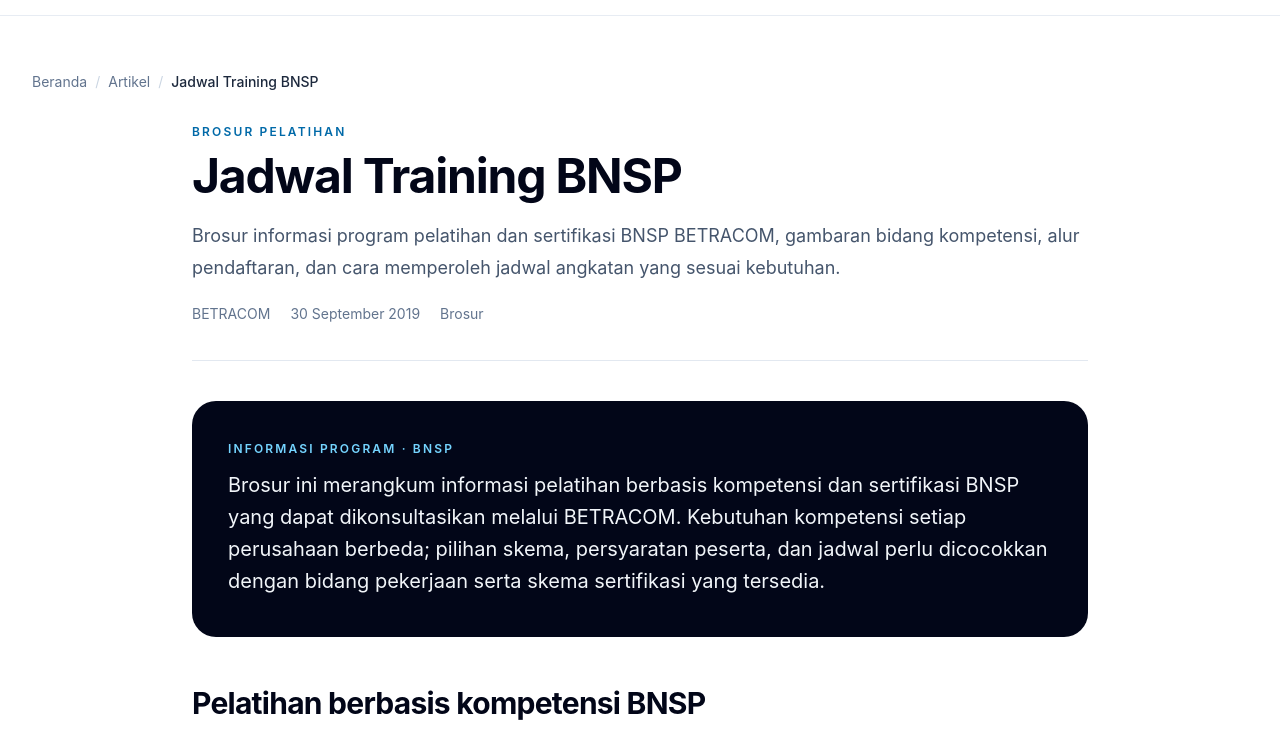
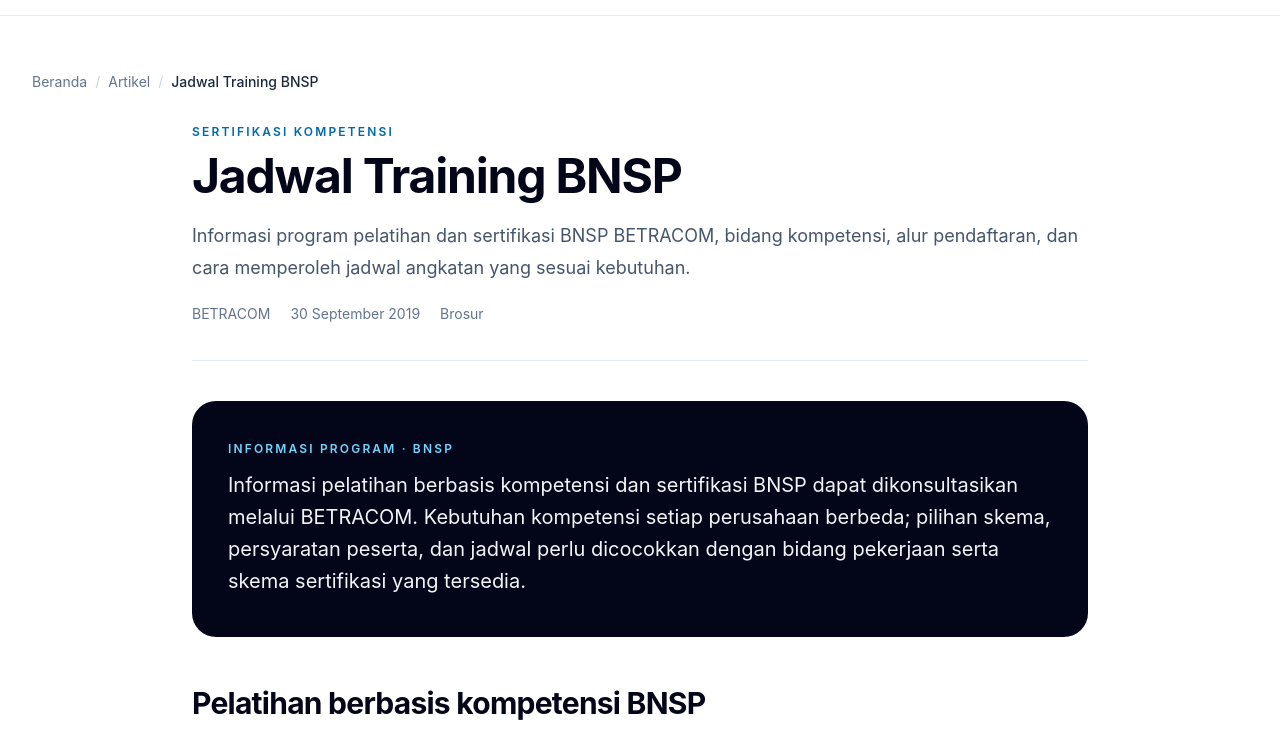
Before and after one commit to arisciwek/pusattraining, an Astro site: page /artikel/jadwal-training-bnsp in a window 1280 px wide. Shown: the part 57-791 px from the top of the page. Built offline with nearby package versions, Linux system fonts and the light colour scheme; Astro itself is replaced by a stand-in of ours.

Commit message:
refine article copy and keep content types internal

```diff
--- a/src/content/articles/jadwal-training-bnsp.md
+++ b/src/content/articles/jadwal-training-bnsp.md
@@ -4,10 +4,10 @@ id: 5101
 ulid: 01KCV510000000000000000001
 slug: jadwal-training-bnsp
 title: "Jadwal Training BNSP"
-description: "Brosur informasi program pelatihan dan sertifikasi BNSP BETRACOM, gambaran bidang kompetensi, alur pendaftaran, dan cara memperoleh jadwal angkatan yang sesuai kebutuhan."
+description: "Informasi program pelatihan dan sertifikasi BNSP BETRACOM, bidang kompetensi, alur pendaftaran, dan cara memperoleh jadwal angkatan yang sesuai kebutuhan."
 pubDate: '2019-09-30T03:54:38+00:00'
 author: "BETRACOM"
-category: "Brosur Pelatihan"
+category: "Sertifikasi Kompetensi"
 tags: ["BNSP", "jadwal training BNSP", "sertifikasi kompetensi", "pelatihan"]
 draft: false
 related: []
@@ -15,7 +15,7 @@ serviceIds: []
 blocks:
   - type: intro
     eyebrow: "INFORMASI PROGRAM · BNSP"
-    lead: "Brosur ini merangkum informasi pelatihan berbasis kompetensi dan sertifikasi BNSP yang dapat dikonsultasikan melalui BETRACOM. Kebutuhan kompetensi setiap perusahaan berbeda; pilihan skema, persyaratan peserta, dan jadwal perlu dicocokkan dengan bidang pekerjaan serta skema sertifikasi yang tersedia."
+    lead: "Informasi pelatihan berbasis kompetensi dan sertifikasi BNSP dapat dikonsultasikan melalui BETRACOM. Kebutuhan kompetensi setiap perusahaan berbeda; pilihan skema, persyaratan peserta, dan jadwal perlu dicocokkan dengan bidang pekerjaan serta skema sertifikasi yang tersedia."
   - type: section
     title: "Pelatihan berbasis kompetensi BNSP"
     paragraphs:
@@ -33,7 +33,7 @@ blocks:
   - type: schedule-note
     title: "Referensi periode jadwal"
     period: "Sekitar akhir September 2019"
-    note: "Tanggal publikasi yang tercatat pada sitemap adalah 30 September 2019. Salinan jadwal rinci dari periode tersebut tidak tersedia untuk diverifikasi, sehingga brosur ini tidak mengarang tanggal kelas, lokasi, biaya, atau kuota. Gunakan periode tersebut sebagai konteks arsip; jadwal aktual harus diminta langsung kepada penyelenggara."
+    note: "Tanggal publikasi yang tercatat pada sitemap adalah 30 September 2019. Salinan jadwal rinci dari periode tersebut tidak tersedia untuk diverifikasi, sehingga informasi ini tidak mencantumkan tanggal kelas, lokasi, biaya, atau kuota. Gunakan periode tersebut sebagai konteks arsip; jadwal aktual harus diminta langsung kepada penyelenggara."
     items:
       - label: "Periode arsip"
         value: "Akhir September 2019"
```
